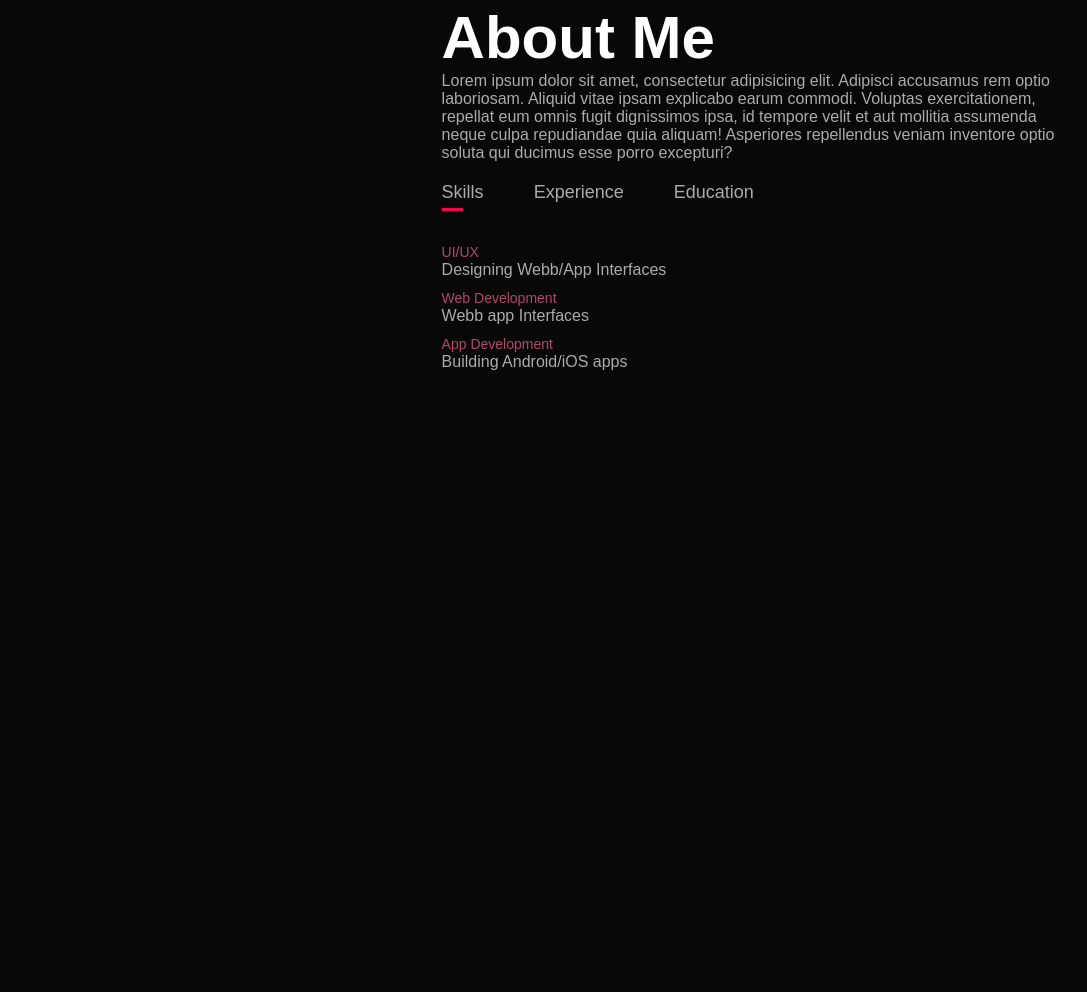
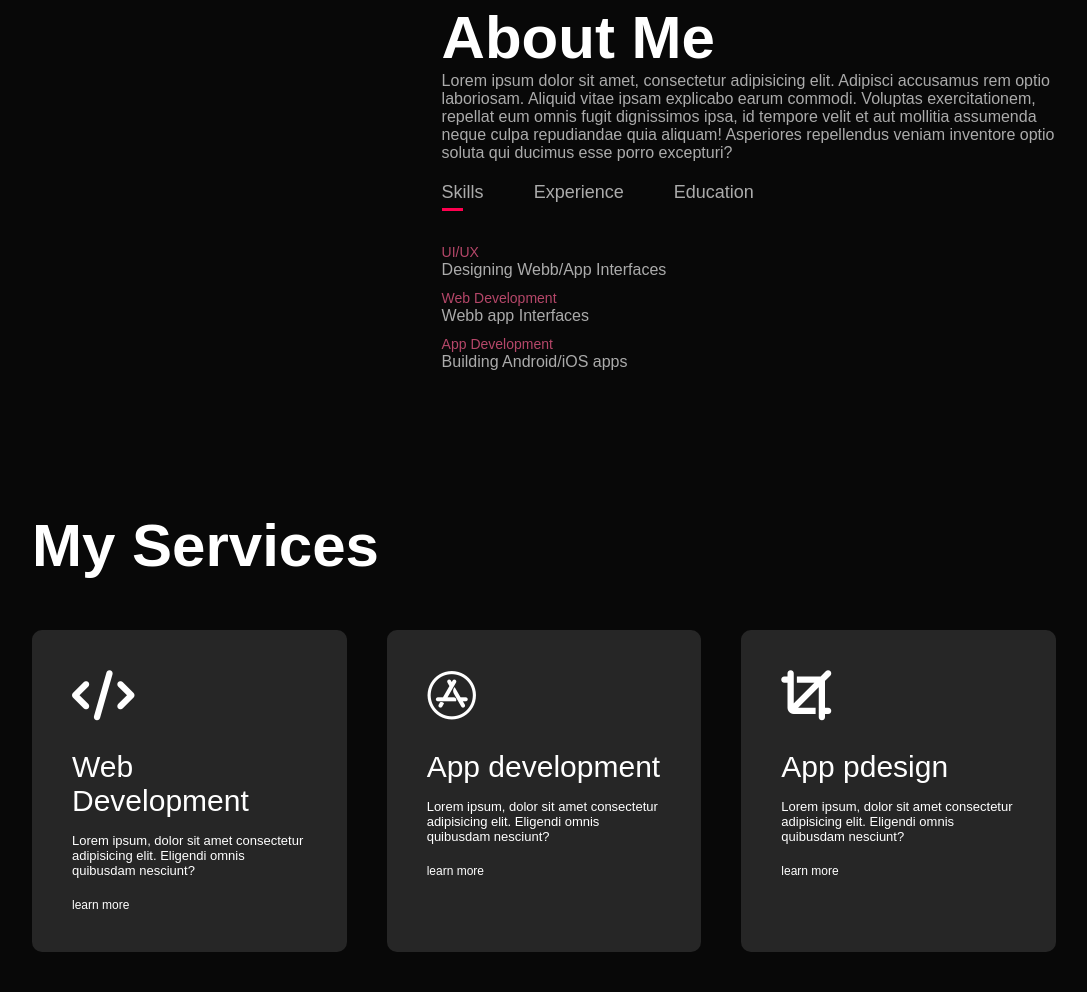
Before and after one commit to mendisofficial/mendisofficial.github.io, a plain HTML site: page index.html in a window 1280 px wide. Shown: the part 887-1879 px from the top of the page, without its empty margins (96-1183 px from the left). Before the commit the page ends 1358 px from the top, so only its background shows below. Drawn offline with Linux system fonts and the light colour scheme.

Commit message:
Design services

```diff
--- a/index.html
+++ b/index.html
@@ -5,8 +5,10 @@
     <meta name="viewport" content="width=device-width, initial-scale=1.0">
     <title>Porsonal Portfolio Website</title>
     <link rel="stylesheet" href="style.css">
+    <script src="https://kit.fontawesome.com/bead1f1e68.js" crossorigin="anonymous"></script>
 </head>
 <body>
+    <!-----header----->
     <div class="header">
         <div class="container">
             <nav>
@@ -25,7 +27,8 @@
             </div>
         </div>
     </div>
-    <!-- ---about--- -->
+
+    <!-----about----->
     <div class="about">
         <div class="container">
             <div class="row">
@@ -66,6 +69,33 @@
         </div>
     </div>
 
+    <!-----services----->
+    <div class="services">
+        <div class="container">
+            <h1 class="sub-title">My Services</h1>
+            <div class="services-list">
+                <div>
+                    <i class="fa-solid fa-code"></i>
+                    <h2>Web Development</h2>
+                    <p>Lorem ipsum, dolor sit amet consectetur adipisicing elit. Eligendi omnis quibusdam nesciunt?</p>
+                    <a href="#">learn more</a>
+                </div>
+                <div>
+                    <i class="fa-brands fa-app-store"></i>
+                    <h2>App development</h2>
+                    <p>Lorem ipsum, dolor sit amet consectetur adipisicing elit. Eligendi omnis quibusdam nesciunt?</p>
+                    <a href="#">learn more</a>
+                </div>
+                <div>
+                    <i class="fa-solid fa-crop"></i>
+                    <h2>App pdesign</h2>
+                    <p>Lorem ipsum, dolor sit amet consectetur adipisicing elit. Eligendi omnis quibusdam nesciunt?</p>
+                    <a href="#">learn more</a>
+                </div>
+            </div>
+        </div>
+    </div>
+
     <script src="script.js"></script>
 </body>
 </html>
--- a/style.css
+++ b/style.css
@@ -13,9 +13,7 @@ body{
 .header{
     width: 100%;
     height: 100vh;
-    background-image: url(images/background.png);
-    background-image: cover;
-    background-position: center;
+    background: url(images/background.png) center/cover;
 }
 
 .container{
@@ -74,7 +72,7 @@ nav ul li a:hover::after{
     color: #ff004f;
 }
 
-/* ---about--- */
+/*---about---*/
 .about{
     padding: 80px 0px;
     color: #ababab;
@@ -150,3 +148,48 @@ nav ul li a:hover::after{
 .tab-contents.active-tab{
     display: block;
 }
+
+/*---services---*/
+.services{
+    padding: 30px 0;
+}
+
+.services-list{
+    display: grid;
+    grid-template-columns: repeat(auto-fit, minmax(250px, 1fr));
+    grid-gap: 40px;
+    margin-top: 50px;
+}
+
+.services-list div{
+    background: #262626;
+    padding: 40px;
+    font-size: 13px;
+    font-weight: 300;
+    border-radius: 10px;
+    transition: background 0.5s, transform 0.5s;
+}
+
+.services-list div i{
+    font-size: 50px;
+    margin-bottom: 30px;
+}
+
+.services-list div h2{
+    font-size: 30px;
+    font-weight: 500;
+    margin-bottom: 15px;
+}
+
+.services-list div a{
+    text-decoration: none;
+    color: #ffffff;
+    font-size: 12px;
+    margin-top: 20px;
+    display: inline-block;
+}
+
+.services-list div:hover{
+    background: #ff004f;
+    transform: translateY(-10px);
+}
```
